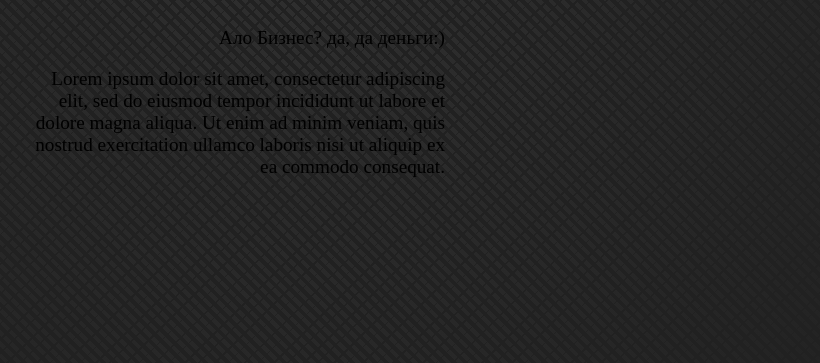
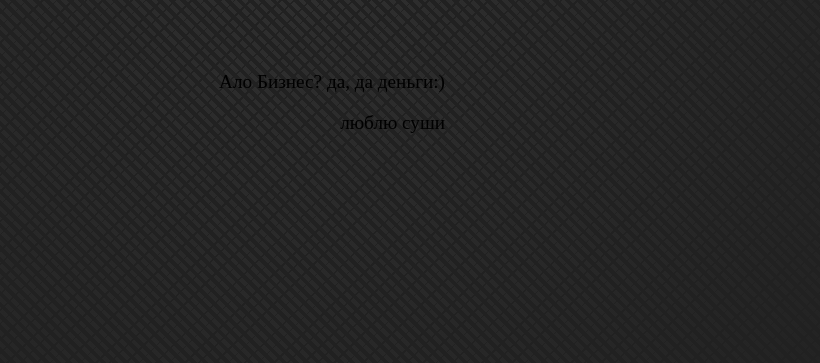
Before and after one commit to Shadill21/Visitka-, a plain HTML site: page index.html in a window 1280 px wide. Shown: the part 437-800 px from the top of the page, without its empty margins (323-1143 px from the left). Drawn offline with Linux system fonts and the light colour scheme.

Commit message:
збереження в експерементальной гілці

```diff
--- a/index.html
+++ b/index.html
@@ -12,7 +12,7 @@
             <h1>Лавошник Олександра</h1>
             <div class="bio">
                 <p>Ало Бизнес? да, да деньги:)</p>
-                <p>Lorem ipsum dolor sit amet, consectetur adipiscing elit, sed do eiusmod tempor incididunt ut labore et dolore magna aliqua. Ut enim ad minim veniam, quis nostrud exercitation ullamco laboris nisi ut aliquip ex ea commodo consequat.</p>
+                <p>люблю суши</p>
             </div>
         </div>
         <div class="header_right">
```
